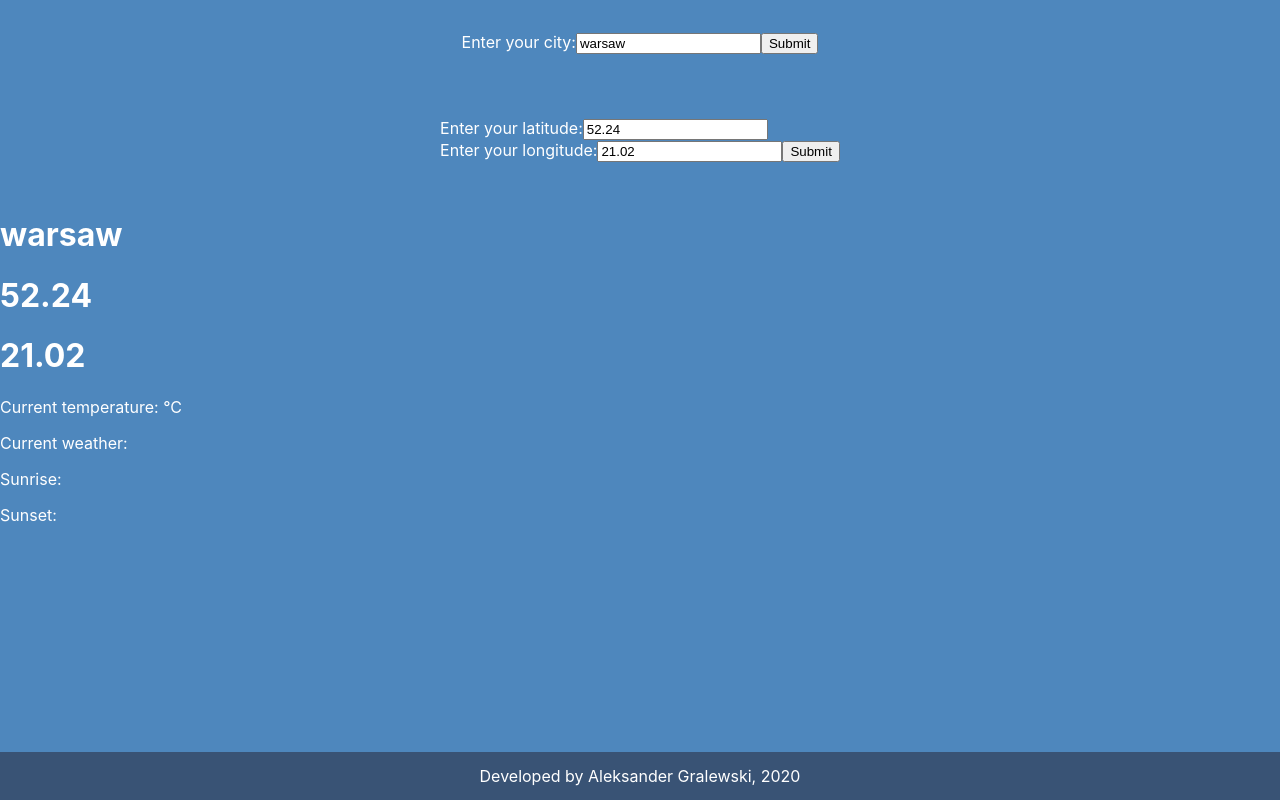
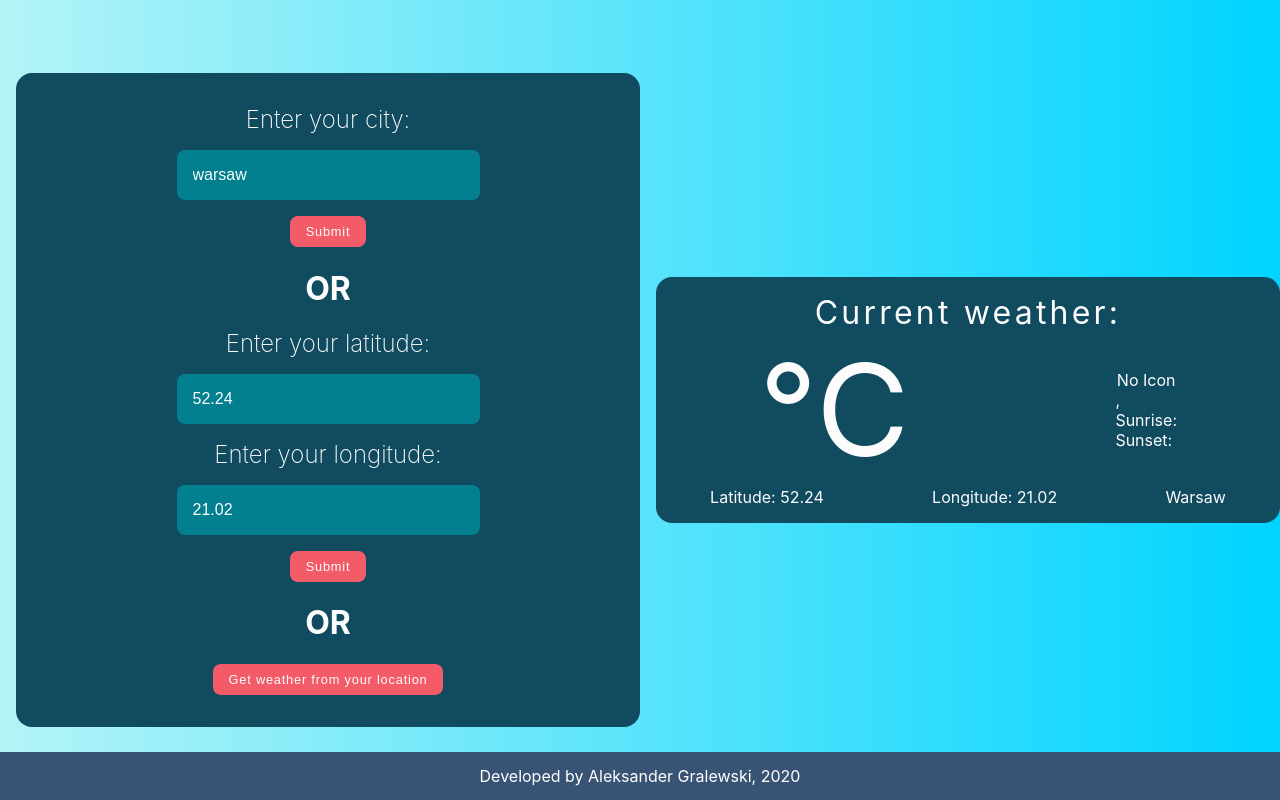
Before and after one commit to AlexGralewski/EveryWeather, a React (Create React App) app: page / in a window 1280 px wide. Built offline with nearby package versions, Linux system fonts and the light colour scheme; no server answers.

Commit message:
Added styles to index.css, added weatherIcons.js file for changing icons codes into Font Awesome icons.

```diff
--- a/public/index.html
+++ b/public/index.html
@@ -24,6 +24,10 @@
       work correctly both with client-side routing and a non-root public URL.
       Learn how to configure a non-root public URL by running `npm run build`.
     -->
+
+    <!-- Font Awesome Icons -->
+    <link rel="stylesheet" href="https://use.fontawesome.com/releases/v5.15.1/css/all.css" integrity="sha384-vp86vTRFVJgpjF9jiIGPEEqYqlDwgyBgEF109VFjmqGmIY/Y4HV4d3Gp2irVfcrp" crossorigin="anonymous">
+
     <title>Weather App</title>
   </head>
   <body>
--- /dev/null
+++ b/src/components/CurrentWeatherDisplay.js
@@ -0,0 +1,31 @@
+import React from "react"
+import getWeatherIcon from "../data/weatherIcons"
+
+function CurrentWeatherDisplay(props) {
+  const {city, lat, long, currentTemp, currentWeather, currentDescription, currentIconId, currentSunrise, currentSunset} = props
+  let currentWeatherIcon = getWeatherIcon(currentIconId)
+
+  return (
+    <div className="current-weather-display">
+      <div className="current-title">Current weather:</div>
+      <div className="current-main">
+        <div className="current-temp">{currentTemp}°C</div>
+        <div className="current-weather">
+          <div className="current-icon">{currentWeatherIcon}</div>
+          <div className="current-description">{currentWeather}, {currentDescription}</div>
+          <div className="current-sunrise">Sunrise: {currentSunrise}</div>
+          <div className="current-sunset">Sunset: {currentSunset}</div>
+        </div>
+      </div>
+
+      <div className="current-place">
+        <div className="current-lat">Latitude: {lat}</div>
+        <div className="current-long">Longitude: {long}</div>
+        <div className="current-city">{city}</div>
+      </div>
+
+    </div>
+  )
+}
+
+export default CurrentWeatherDisplay
--- a/src/components/WeatherApp.js
+++ b/src/components/WeatherApp.js
@@ -1,5 +1,6 @@
 import React from "react"
 import timestampToTime from "../data/timestampManagement"
+import CurrentWeatherDisplay from "./CurrentWeatherDisplay"
 
 console.log(timestampToTime(1603949182))
 
@@ -46,24 +47,28 @@ class WeatherApp extends React.Component {
 
   render() {
     const {city, lat, long, data} = this.state
-    let currentWeather = {}
+    let current = {}
     if (data !== undefined) {
       //set current temperature
-      currentWeather.temp = Math.floor(data.current.temp - 273.15)
+      current.temp = Math.floor(data.current.temp - 273.15)
       //set current sunrise and sunset
-      currentWeather.sunrise = timestampToTime(data.current.sunrise)
-      currentWeather.sunset = timestampToTime(data.current.sunset)
+      current.sunrise = timestampToTime(data.current.sunrise)
+      current.sunset = timestampToTime(data.current.sunset)
       //set current weather
-      currentWeather.weather = data.current.weather[0].main
+      current.weather = data.current.weather[0].main
+      current.description = data.current.weather[0].description
+      current.iconId = data.current.weather[0].icon
     }
-    console.log(currentWeather)
+    console.log(current)
 
     return (
       <div className="weather-app">
+        <div className="forms">
           <div className="city-form">
             <form onSubmit={this.handleSubmit}>
             <label>
               Enter your city:
+              <br />
               <input
                 type="text"
                 name="city"
@@ -74,11 +79,11 @@ class WeatherApp extends React.Component {
             <button>Submit</button>
           </form>
           </div>
-
+          <h1>OR</h1>
           <div className="lat-long-form">
             <form onSubmit={this.handleSubmit}>
               <label>
-              Enter your latitude:
+                Enter your latitude:<br />
                 <input
                   type="text"
                   name="lat"
@@ -86,9 +91,8 @@ class WeatherApp extends React.Component {
                   placeholder = "Latitude"
                   onChange={this.handleChange}/>
               </label>
-            <br />
               <label>
-              Enter your longitude:
+                Enter your longitude: <br />
                 <input
                   type="text"
                   name="long"
@@ -99,19 +103,23 @@ class WeatherApp extends React.Component {
               <button>Submit</button>
             </form>
           </div>
-
-        <div className="data-display">
-          <h1>{city}</h1>
-          <h1>{lat}</h1>
-          <h1>{long}</h1>
-          <p>Current temperature: {currentWeather.temp}°C</p>
-          <p>Current weather: {currentWeather.weather}</p>
-          <p>Sunrise: {currentWeather.sunrise}</p>
-          <p>Sunset: {currentWeather.sunset}</p>
-          <p></p>
-          <p></p>
+          <h1>OR</h1>
+          <div className="this-location-form">
+            <button>Get weather from your location</button>
+          </div>
         </div>
 
+        <CurrentWeatherDisplay
+          city={city}
+          lat={lat}
+          long={long}
+          currentTemp = {current.temp}
+          currentWeather = {current.weather}
+          currentDescription = {current.description}
+          currentIconId = {current.iconId}
+          currentSunrise = {current.sunrise}
+          currentSunset = {current.sunset}
+          />
       </div>
     )
   }
--- a/src/css/index.css
+++ b/src/css/index.css
@@ -3,30 +3,157 @@ body {
   font-family: -apple-system, BlinkMacSystemFont, 'Segoe UI', 'Roboto', 'Oxygen', 'Ubuntu', 'Cantarell', 'Fira Sans', 'Droid Sans', 'Helvetica Neue', sans-serif;
   -webkit-font-smoothing: antialiased;
   -moz-osx-font-smoothing: grayscale;
-  color: white;
 }
 
 code {
   font-family: source-code-pro, Menlo, Monaco, Consolas, 'Courier New', monospace;
 }
 
-.weather-app {
-  height: 100vh;
-  background-color: #4e87bd;
+.weather-app, .forms, form, label {
+  display: -webkit-box;
+  display: -ms-flexbox;
+  display: flex;
+  -webkit-box-orient: vertical;
+  -webkit-box-direction: normal;
+      -ms-flex-direction: column;
+          flex-direction: column;
+  -webkit-box-align: center;
+      -ms-flex-align: center;
+          align-items: center;
 }
 
-.weather-app .city-form, .weather-app .lat-long-form {
+.weather-app {
+  -webkit-box-orient: horizontal;
+  -webkit-box-direction: normal;
+      -ms-flex-direction: row;
+          flex-direction: row;
+  height: 100vh;
+  background-color: #b3f4f7;
+  background: #b3f4f7;
+  background: -webkit-gradient(linear, left top, right top, from(#b3f4f7), to(#00d4ff));
+  background: linear-gradient(90deg, #b3f4f7 0%, #00d4ff 100%);
+}
+
+.weather-app .forms {
+  padding: 2rem 0;
+  margin: 1rem;
+  width: 40%;
+  background-color: #114B5F;
+  color: #FCFCFC;
+  border-radius: 1rem;
+}
+
+.weather-app label {
+  font-size: 1.5rem;
+  font-weight: 200;
+}
+
+.weather-app input {
+  width: 100%;
+  background-color: #028090;
+  color: inherit;
+  padding: 1rem;
+  margin: 1rem;
+  border-radius: 0.5rem;
+  border: none;
+  font-size: 1rem;
+}
+
+.weather-app input:hover {
+  background-color: #b3f4f7;
+  color: #114B5F;
+}
+
+.weather-app button {
+  background-color: #F45B69;
+  color: inherit;
+  font-size: 0.8rem;
+  letter-spacing: 0.05rem;
+  padding: 0.5rem 1rem;
+  border: none;
+  border-radius: 0.5rem;
+}
+
+.weather-app button:hover {
+  background: linear-gradient(145deg, #dd5a67, #ff6b7a);
+}
+
+.weather-app button:active {
+  border-radius: 0.5rem;
+  background: #F45B69;
+  -webkit-box-shadow: inset 10px 10px 20px #cf4d59,  inset -10px -10px 20px #ff6979;
+          box-shadow: inset 10px 10px 20px #cf4d59,  inset -10px -10px 20px #ff6979;
+}
+
+.current-weather-display {
+  display: -webkit-box;
+  display: -ms-flexbox;
+  display: flex;
+  -webkit-box-orient: vertical;
+  -webkit-box-direction: normal;
+      -ms-flex-direction: column;
+          flex-direction: column;
+  padding: 1rem 0;
+  background-color: #114B5F;
+  color: #FCFCFC;
+  width: 40%;
+  border-radius: 1rem;
+}
+
+.current-weather-display .current-title {
+  display: -webkit-box;
+  display: -ms-flexbox;
+  display: flex;
+  -webkit-box-pack: center;
+      -ms-flex-pack: center;
+          justify-content: center;
+  font-size: 2rem;
+  letter-spacing: 0.2rem;
+}
+
+.current-weather-display .current-temp {
+  font-size: 8rem;
+}
+
+.current-weather-display .current-main {
+  display: -webkit-box;
+  display: -ms-flexbox;
+  display: flex;
+  -webkit-box-align: center;
+      -ms-flex-align: center;
+          align-items: center;
+  -ms-flex-pack: distribute;
+      justify-content: space-around;
+}
+
+.current-weather-display .current-main .current-weather {
+  text-transform: capitalize;
+}
+
+.current-weather-display .current-main .current-weather .current-icon {
+  display: -webkit-box;
+  display: -ms-flexbox;
+  display: flex;
+  -webkit-box-pack: center;
+      -ms-flex-pack: center;
+          justify-content: center;
+}
+
+.current-weather-display .current-place {
   display: -webkit-box;
   display: -ms-flexbox;
   display: flex;
   -ms-flex-pack: distribute;
       justify-content: space-around;
-  padding: 2rem;
+}
+
+.current-weather-display .current-place .current-city {
+  text-transform: capitalize;
 }
 
 footer {
   position: absolute;
-  bottom: 0;
+  bottom: 0%;
   width: 100%;
   height: 3rem;
   background-color: #395375;
@@ -41,4 +168,10 @@ footer {
       -ms-flex-align: center;
           align-items: center;
 }
+
+@media screen and (max-width: 1500px) {
+  .weather-app > .forms, .current-weather-display {
+    width: 70%;
+  }
+}
 /*# sourceMappingURL=index.css.map */
--- a/src/css/index.scss
+++ b/src/css/index.scss
@@ -1,3 +1,11 @@
+//color scheme
+$bright1: #FCFCFC;
+$bright2: #b3f4f7;
+$bright3: #F45B69;
+$dark1: #114B5F;
+$dark2: #028090;
+
+
 body {
   margin: 0;
   font-family: -apple-system, BlinkMacSystemFont, 'Segoe UI', 'Roboto', 'Oxygen',
@@ -5,7 +13,7 @@ body {
     sans-serif;
   -webkit-font-smoothing: antialiased;
   -moz-osx-font-smoothing: grayscale;
-  color: white
+
 }
 
 code {
@@ -13,22 +21,123 @@ code {
     monospace;
 }
 
+.weather-app, .forms, form, label {
+  display: flex;
+  flex-direction: column;
+  align-items: center;
+}
+
+
 
 
 .weather-app {
+  flex-direction: row;
   height: 100vh;
-  background-color: rgb(78, 135, 189);
+  background-color: $bright2;
+  background: $bright2;
+  background: linear-gradient(90deg, $bright2 0%, rgba(0,212,255,1) 100%);
+  .forms {
+    padding: 2rem 0;
+    margin: 1rem;
+    width: 40%;
+    background-color: #114B5F;
+    color: $bright1;
+    border-radius: 1rem;
+  }
 
-  .city-form, .lat-long-form {
+
+
+  label {
+    font-size: 1.5rem;
+    font-weight: 200;
+  }
+  input {
+    width: 100%;
+    background-color: $dark2;
+    color: inherit;
+    padding: 1rem;
+    margin: 1rem;
+    border-radius: 0.5rem;
+    border: none;
+    font-size: 1rem;
+  }
+  input:hover {
+    background-color: $bright2;
+    color: $dark1;
+  }
+
+  button {
+    background-color: $bright3;
+    color: inherit;
+    font-size: 0.8rem;
+    letter-spacing: 0.05rem;
+    padding: 0.5rem 1rem;
+    border:none;
+    border-radius: 0.5rem;
+  }
+
+  button:hover {
+    background: linear-gradient(145deg, #dd5a67, #ff6b7a);
+  }
+
+  button:active {
+    border-radius: 0.5rem;
+    background: #F45B69;
+    box-shadow: inset 10px 10px 20px #cf4d59,
+                inset -10px -10px 20px #ff6979;
+  }
+
+}
+
+.current-weather-display {
+  display: flex;
+  flex-direction: column;
+  padding: 1rem 0;
+  background-color: $dark1;
+  color: $bright1;
+  width: 40%;
+  border-radius: 1rem;
+
+  .current-title {
+    display: flex;
+    justify-content: center;
+    font-size: 2rem;
+    letter-spacing: 0.2rem;
+  }
+
+  .current-temp {
+    font-size: 8rem;
+  }
+
+  .current-main {
+    display: flex;
+    align-items: center;
+    justify-content: space-around;
+      .current-weather {
+        text-transform: capitalize;
+
+        .current-icon {
+          display: flex;
+          justify-content: center;
+        }
+      }
+  }
+
+  .current-place {
     display: flex;
     justify-content: space-around;
-    padding: 2rem;
+
+    .current-city {
+      text-transform: capitalize;
+    }
   }
+
 }
+
 
 footer {
   position: absolute;
-  bottom: 0;
+  bottom: 0%;
   width: 100%;
   height: 3rem;
   background-color: rgb(57, 83, 117);
@@ -37,3 +146,9 @@ footer {
   justify-content: center;
   align-items: center;
 }
+
+@media screen and (max-width: 1500px) {
+  .weather-app > .forms, .current-weather-display {
+    width: 70%;
+  }
+}
--- /dev/null
+++ b/src/data/weatherIcons.js
@@ -0,0 +1,29 @@
+import React from "react"
+
+function getWeatherIcon(iconId) {
+  if (iconId === "01d") {
+    return (<i class="fas fa-sun"></i>)
+  } else if (iconId === "01n") {
+    return (<i class="fas fa-moon"></i>)
+  } else if (iconId === "02d") {
+    return (<i class="fas fa-cloud-sun"></i>)
+  } else if (iconId === "02n") {
+    return (<i class="fas fa-cloud-moon"></i>)
+  } else if (iconId === "03d" || iconId === "03n" || iconId === "04d" || iconId === "04n") {
+    return (<i class="fas fa-cloud fa-5x"></i>)
+  } else if (iconId === "09d" || iconId === "09n") {
+    return (<i class="fas fa-cloud-showers-heavy"></i>)
+  } else if (iconId === "10d") {
+    return (<i class="fas fa-cloud-rain"></i>)
+  } else if (iconId === "10n") {
+    return (<i class="fas fa-cloud-moon-rain"></i>)
+  } else if (iconId === "11d" || iconId === "11n") {
+    return (<i class="fas fa-bolt"></i>)
+  } else if (iconId === "13d" || iconId === "13n") {
+    return (<i class="fas fa-snowflake"></i>)
+  } else if (iconId === "50d" || iconId === "50n") {
+    return (<i class="fas fa-smog"></i>)
+  }
+  return ('No icon')
+}
+export default getWeatherIcon
```
Also changed, not shown: 1 other file (tests, documents, lock files or other folders). Lines whose indentation alone changed are shown as unchanged.
